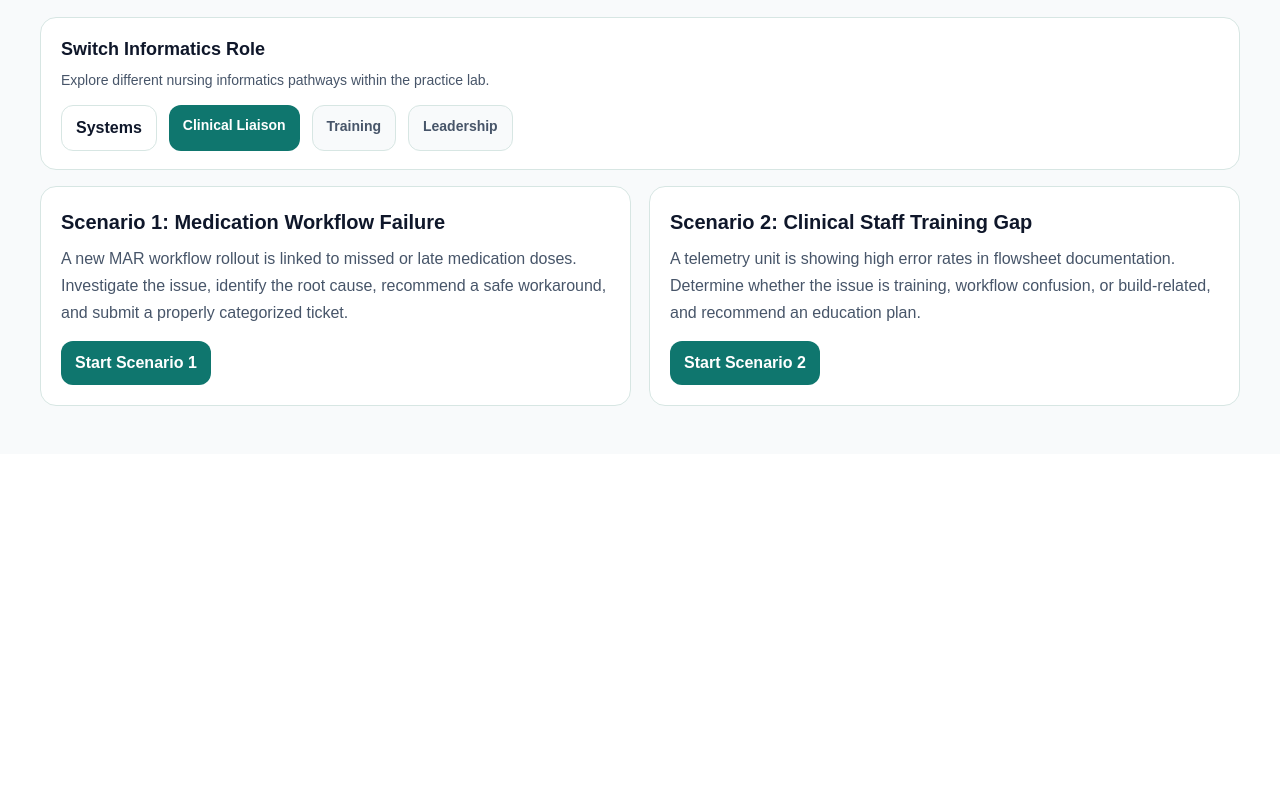
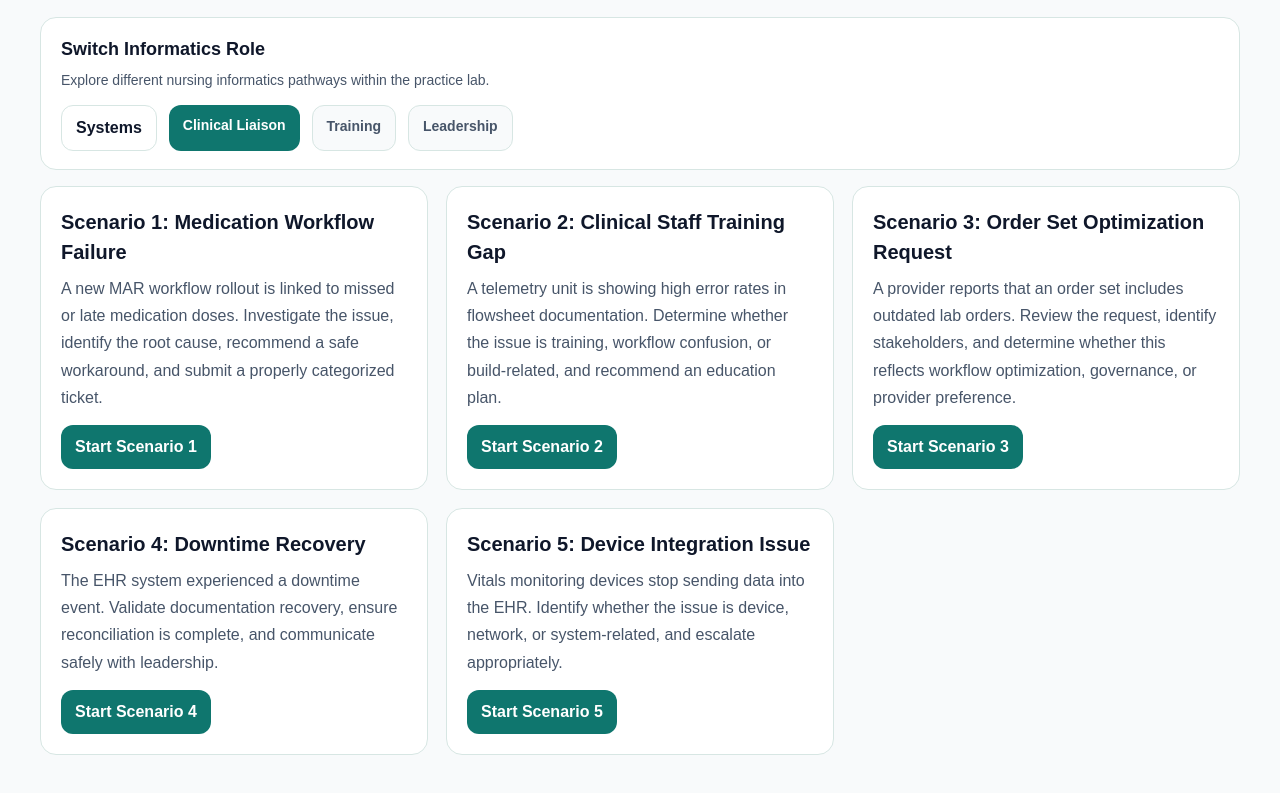
Before and after one commit to bamao33-hub/nursebridge-web, a Next.js app: page /practice-lab/liaison in a window 1280 px wide. Shown: the part 391-1184 px from the top of the page. Before the commit the page ends 845 px from the top, so only its background shows below. Built offline with nearby package versions, Linux system fonts and the light colour scheme.

Commit message:
Update page.tsx

```diff
--- a/app/practice-lab/liaison/page.tsx
+++ b/app/practice-lab/liaison/page.tsx
@@ -225,8 +225,53 @@ export default function LiaisonLabPage() {
               </Link>
             </div>
           </div>
-        </div>
-      </div>
-    </main>
+                    <div style={cardStyle}>
+            <div style={{ fontWeight: 800, fontSize: 20, marginBottom: 8 }}>
+              Scenario 3: Order Set Optimization Request
+            </div>
+            <div style={{ color: COLORS.muted, lineHeight: 1.7, marginBottom: 14 }}>
+              A provider reports that an order set includes outdated lab orders. Review the request,
+              identify stakeholders, and determine whether this reflects workflow optimization,
+              governance, or provider preference.
+            </div>
+
+            <div style={{ display: "flex", gap: 10, flexWrap: "wrap" }}>
+              <Link href="/practice-lab/liaison/scenario-3" style={primaryButtonStyle}>
+                Start Scenario 3
+              </Link>
+            </div>
+          </div>
+          <div style={cardStyle}>
+  <div style={{ fontWeight: 800, fontSize: 20, marginBottom: 8 }}>
+    Scenario 4: Downtime Recovery
+  </div>
+  <div style={{ color: COLORS.muted, lineHeight: 1.7, marginBottom: 14 }}>
+    The EHR system experienced a downtime event. Validate documentation recovery,
+    ensure reconciliation is complete, and communicate safely with leadership.
+  </div>
+
+  <div style={{ display: "flex", gap: 10, flexWrap: "wrap" }}>
+    <Link href="/practice-lab/liaison/scenario-4" style={primaryButtonStyle}>
+      Start Scenario 4
+    </Link>
+  </div>
+</div>
+          <div style={cardStyle}>
+  <div style={{ fontWeight: 800, fontSize: 20, marginBottom: 8 }}>
+    Scenario 5: Device Integration Issue
+  </div>
+  <div style={{ color: COLORS.muted, lineHeight: 1.7, marginBottom: 14 }}>
+    Vitals monitoring devices stop sending data into the EHR. Identify whether the issue
+    is device, network, or system-related, and escalate appropriately.
+  </div>
+            <div style={{ display: "flex", gap: 10, flexWrap: "wrap" }}>
+    <Link href="/practice-lab/liaison/scenario-5" style={primaryButtonStyle}>
+      Start Scenario 5
+    </Link>
+  </div>
+</div>
+</div>
+</div>
+</main>
   );
 }
```
